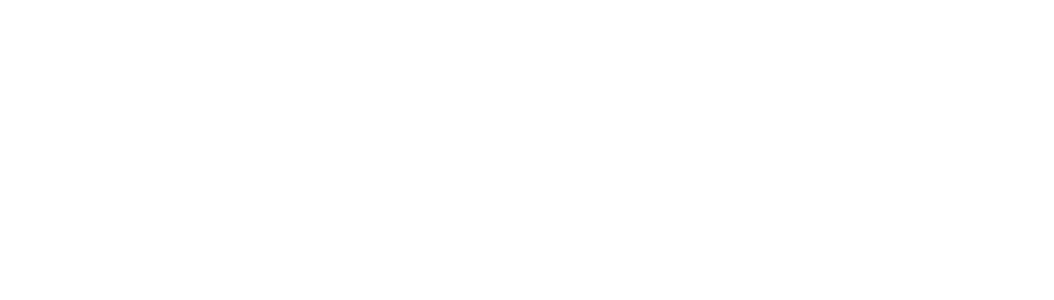
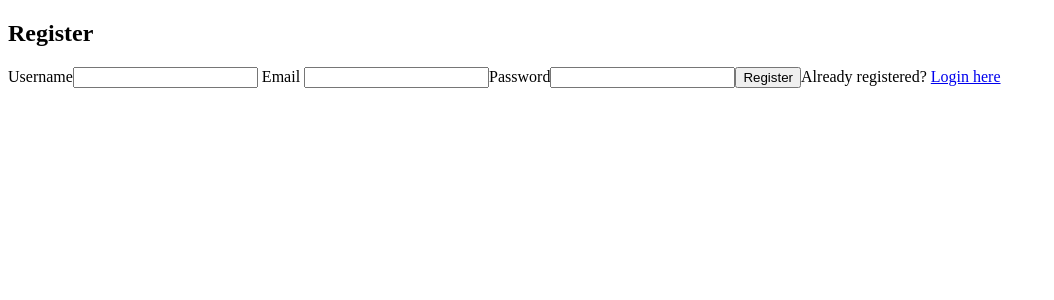
Before and after one commit to Rishabh157/mern-aug20, a React (Create React App) app: page /register in a window 1280 px wide. Shown: the top 300 px of the page, without its empty margins (0-1054 px from the left). Built offline with nearby package versions, Linux system fonts and the light colour scheme; the HTML template or start-up script is replaced by a standard one.

Commit message:
api integration

```diff
--- a/src/App.js
+++ b/src/App.js
@@ -3,6 +3,7 @@ import Home from './pages/Home'
 import Portfolio from './pages/Portfolio'
 import Addportfolio from './pages/Addportfolio'
 import Balancesheet from './pages/Balancesheet'
+import Register from './pages/Register'
 import Lifecycle from './pages/Lifecycle'
 import Childcom from './pages/Childcom'
 import Posts from './pages/Posts'
@@ -23,6 +24,7 @@ export default class App extends Component {
       <Router>
         <Route path="/" component={Login} exact/>
         <Route path="/balance" component={Balancesheet} />
+        <Route path="/register" component={Register} />
       </Router>
     )
   }
--- a/src/pages/Balancesheet.js
+++ b/src/pages/Balancesheet.js
@@ -35,7 +35,7 @@ export default class Balancesheet extends Component {
     }
 
     saveTxns = ()=>{
-        let {amount, type, remark, userid} = this.state
+        let {amount, type, remark, token} = this.state
 
         if(amount != ""){
             if(type == "expense"){
@@ -50,8 +50,13 @@ export default class Balancesheet extends Component {
             let txn = { amount:parseInt(amount), type, remark}
             let txns = [...this.state.transactions]
             txns.push(txn)
-            let txnToSave = {amount,  type, remark, userid}
-            axios.post("http://localhost:8083/transaction", txnToSave)
+            let txnToSave = {amount,  type, remark, token}
+            axios.post("http://localhost:8083/transaction", txnToSave).then(data=>{
+                toast("Successfully Inserted")
+                this.getTransactions()
+            }).catch(err=>{
+                toast("Something went wrong")
+            })
         }
 
     }
@@ -60,6 +65,9 @@ export default class Balancesheet extends Component {
         let calc = this.getCalculation()
         return (
             <div className="container">
+                <div className="text-right mt-3 text-primary"
+                onClick={() => this.logout()}
+                >logout</div>
                 <div className="row mt-5">
                     <div className="col-md-3">
                         <input
@@ -153,15 +161,21 @@ export default class Balancesheet extends Component {
 
     async componentDidMount(){
         let token = await localStorage.getItem("token")
-        this.setState({userid:token})
-        console.log("user ID is : ", token)
-        axios.post("http://localhost:8083/get-transactions", {"userid":token}).then(res=>{
+        this.setState({token})
+        this.getTransactions()
+    }
+
+
+    getTransactions = ()=>{
+        axios.post("http://localhost:8083/get-transactions", {"token":this.state.token}).then(res=>{
             this.setState({transactions:res.data.data})
         }).catch(err=>{
             toast(err)
         })
+    }
 
-
-
+    logout = ()=>{
+        localStorage.removeItem("token")
+        this.props.history.push('/')
     }
 }
--- a/src/pages/Login.js
+++ b/src/pages/Login.js
@@ -1,6 +1,7 @@
 import React, { Component } from 'react'
 import axios from 'axios'
 import { ToastContainer, toast } from 'react-toastify';
+import { Link } from 'react-router-dom';
 
 
 
@@ -34,6 +35,8 @@ export default class Login extends Component {
                         />
 
                         <button className="btn btn-primary btn-block mt-5" onClick={() => this.login()}>Login</button>
+
+                        Not registered? <Link to="/register">Register here</Link>
                     </div>
                 </div>
 
@@ -63,7 +66,13 @@ export default class Login extends Component {
         }).catch(err=>{
             toast("Check Internet connection")
         })
+    }
 
 
+    async componentDidMount(){
+        let token = await localStorage.getItem("token")
+        if(token != undefined){
+            this.props.history.push('/balance')
+        }
     }
 }
--- /dev/null
+++ b/src/pages/Register.js
@@ -0,0 +1,81 @@
+import React, { Component } from 'react'
+import {Link} from 'react-router-dom'
+import { ToastContainer, toast } from 'react-toastify';
+import axios from 'axios'
+
+export default class Register extends Component {
+    constructor(props) {
+        super(props)
+
+        this.state = {
+             username:"",
+             email:"",
+             password:""
+        }
+    }
+
+    register = ()=>{
+        let {username, email, password} = this.state
+        axios.post('http://localhost:8083/register', {username, email, password}).then(data=>{
+            let resData = data.data
+            if(resData.status != "OK"){
+                //err msg
+                toast(resData.msg)
+            }else{
+                //scs
+                this.props.history.push('/')
+            }
+        }).catch(err=>{
+            console.log(err)
+        })
+    }
+
+    async componentDidMount(){
+        let token = await localStorage.getItem("token")
+        if(token != undefined){
+            this.props.history.push('/balance')
+        }
+    }
+
+    render() {
+        return (
+
+                 <div className="">
+                <div className="row h100 d-flex justify-content-center align-items-center m-0">
+                    <div className="col-md-4 border p-5">
+                        <h2 className="text-center">Register</h2>
+
+                        <label>Username</label>
+                        <input
+                            type="text" className="form-control"
+                            value={this.state.username}
+                            onChange={(e) => { this.setState({ username: e.target.value }) }}
+                        />
+
+                        <label className="mt-4"> Email </label>
+                        <input
+                            type="text" className="form-control"
+                            value={this.state.email}
+                            onChange={(e) => { this.setState({ email: e.target.value }) }}
+                        />
+
+                        <label className="mt-4">Password</label>
+                        <input
+                            type="password"
+                            className="form-control"
+                            value={this.state.password}
+                            onChange={(e) => { this.setState({ password: e.target.value }) }}
+                        />
+                        <button className="btn btn-primary btn-block mt-5" onClick={() => this.register()}>Register</button>
+                        Already registered? <Link to="/">Login here</Link>
+                    </div>
+                </div>
+
+                <ToastContainer
+                    position="bottom-center"
+                />
+            </div>
+
+        )
+    }
+}
```
Also changed, not shown: 1 other file (tests, documents, lock files or other folders).
